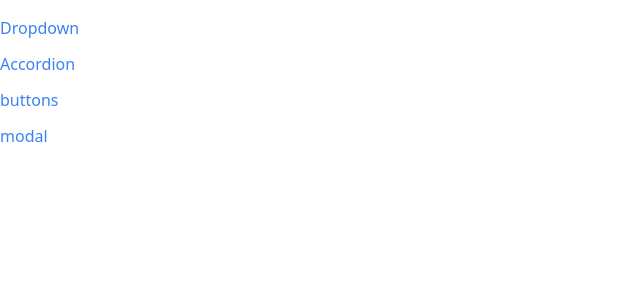
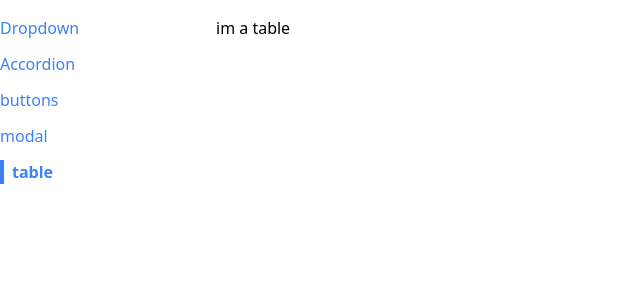
Before and after one commit to Alzubair98/comps, a React (Vite) app: page /table in a window 1280 px wide. Shown: the top 300 px of the page, without its empty margins (0-640 px from the left). Built offline with nearby package versions, Linux system fonts and the light colour scheme.

Commit message:
add table to the route and sidebar

```diff
--- a/src/App.jsx
+++ b/src/App.jsx
@@ -3,8 +3,9 @@ import AccordionPage from "./pages/AccordionPage.jsx";
 import DropdownPage from "./pages/DropdownPage.jsx";
 import Sidebar from "./component/Sidebar.jsx";
 import ModalPage from "./pages/ModalPage.jsx";
+import ButtonPage from "./pages/ButtonPage.jsx";
+import TablePage from "./pages/TablePage.jsx";
 
-import ButtonPage from "./pages/ButtonPage.jsx";
 function App() {
   return (
     <div className="App container mx-auto grid grid-cols-6 gap-4 mt-4">
@@ -22,6 +23,9 @@ function App() {
         <Route path="/modal">
           <ModalPage />
         </Route>
+        <Route path="/table">
+          <TablePage />
+        </Route>
       </div>
     </div>
   );
--- a/src/component/Sidebar.jsx
+++ b/src/component/Sidebar.jsx
@@ -7,6 +7,7 @@ const Sidebar = () => {
     { label: "Accordion", path: "/accordion" },
     { label: "buttons", path: "/buttons" },
     { label: "modal", path: "/modal" },
+    { label: "table", path: "/table" },
   ];
   return (
     <div className="sticky top-0 flex flex-col items-start">
--- a/src/component/Table.jsx
+++ b/src/component/Table.jsx
@@ -0,0 +1,7 @@
+import React from "react";
+
+const Table = () => {
+  return <div>im a table</div>;
+};
+
+export default Table;
--- a/src/pages/TablePage.jsx
+++ b/src/pages/TablePage.jsx
@@ -0,0 +1,8 @@
+import React from "react";
+import Table from "../component/Table";
+
+const TablePage = () => {
+  return <Table />;
+};
+
+export default TablePage;
```
